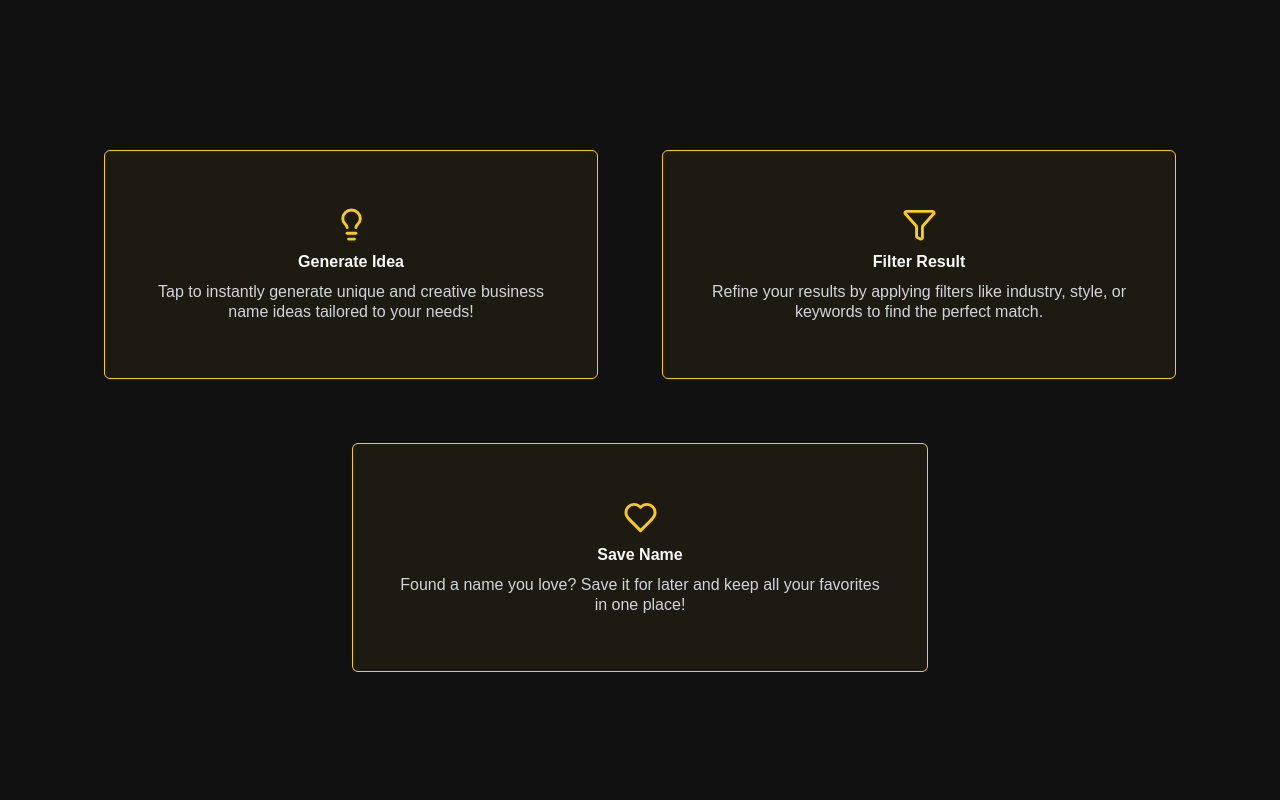
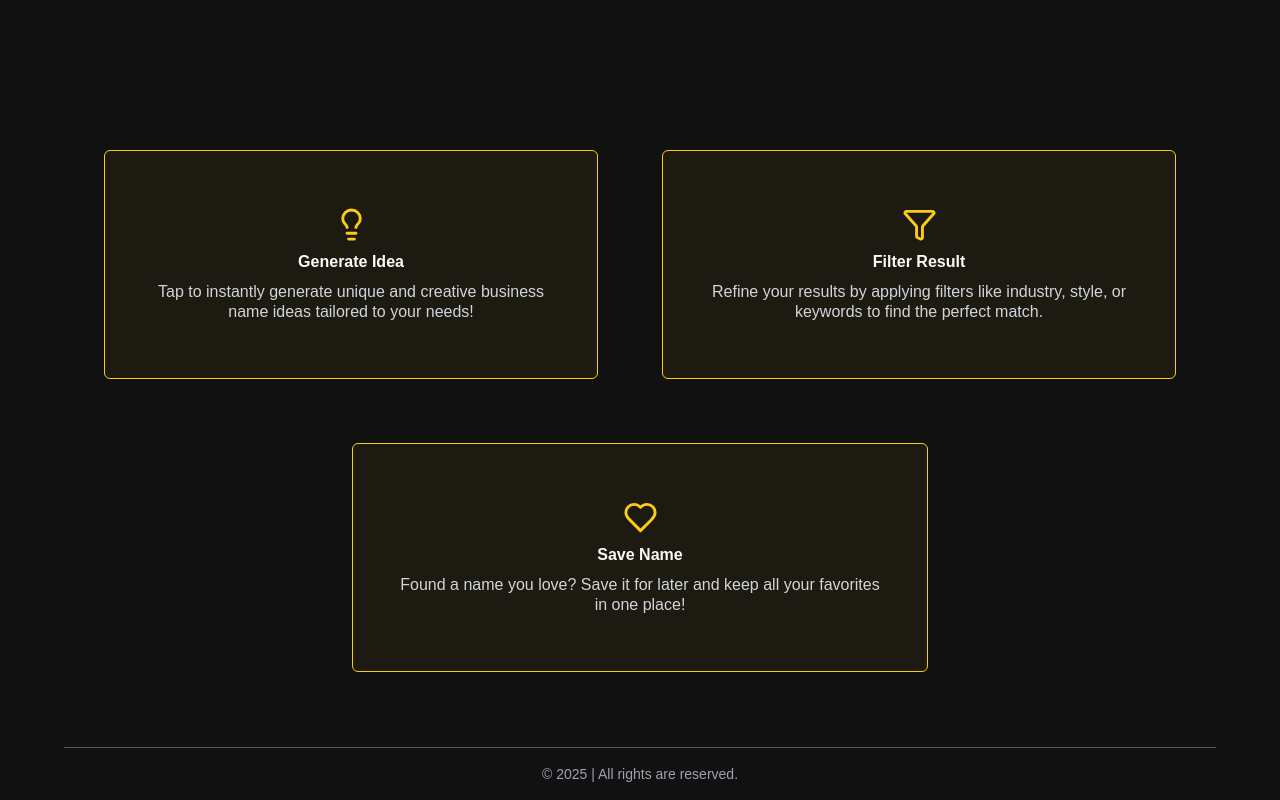
Before and after one commit to Vishesh-21/Business_Name_Generator, a Next.js app: page / in a window 1280 px wide. Shown: the part 643-1443 px from the top of the page. Before the commit the page ends 1355 px from the top, so only its background shows below. Built offline with nearby package versions, Linux system fonts and the light colour scheme; a web font is replaced by a local one.

Commit message:
Refactor layout structure for improved readability; add Footer component and enhance toast notifications for saved names

```diff
--- a/app/layout.jsx
+++ b/app/layout.jsx
@@ -20,13 +20,16 @@ export const metadata = {
 export default function RootLayout({ children }) {
   return (
     <html lang="en">
-      <body className={`${afacad.className} min-h-screen relative max-w-6xl mx-auto dark`}>
+      <body
+        className={`${afacad.className} min-h-screen max-w-6xl mx-auto dark`}
+      >
         <BusinessNameContext>
-
           <NavBar />
-          <Toaster />
-          {children}
-          {/* <Footer /> */}
+          <main className="min-h-screen relative pb-12">
+            <Toaster  />
+            {children}
+            <Footer />
+          </main>
         </BusinessNameContext>
       </body>
     </html>
@@ -35,7 +38,7 @@ export default function RootLayout({ children }) {
 
 const Footer = () => {
   return (
-    <div className="absolute w-full text-center  -bottom-0 text-gray-400 py-4 border-t-[1px] text-sm border-gray-400/50 ">
+    <div className="absolute w-full text-center bottom-0 text-gray-400 py-4 border-t-[1px] text-sm border-gray-400/50 ">
       &copy; {new Date().getFullYear()} | All rights are reserved.
     </div>
   );
--- a/app/page.jsx
+++ b/app/page.jsx
@@ -4,7 +4,7 @@ import React from "react";
 
 export default function page() {
   return (
-    <div className="max-h-screen">
+    <div >
       <HeroSection />
       <BottomBar />
     </div>
--- a/app/saved-names/page.jsx
+++ b/app/saved-names/page.jsx
@@ -4,6 +4,7 @@ import { useEffect, useState } from "react";
 import { Card, CardContent, CardHeader, CardTitle } from "@/components/ui/card";
 import { Button } from "@/components/ui/button";
 import { Trash2 } from "lucide-react";
+import { toast } from "@/hooks/use-toast";
 
 export default function Page() {
   const [savedNames, setSavedNames] = useState([]);
@@ -19,6 +20,11 @@ export default function Page() {
     const updatedNames = savedNames.filter((n) => n !== name);
     setSavedNames(updatedNames);
     localStorage.setItem("savedNames", JSON.stringify(updatedNames));
+    toast({
+      title: `${name} removed!`,
+      description: `${name} has been removed from your saved names.`,
+      variant: "success",
+    });
   };
 
   return (
--- a/components/DomainStatus.jsx
+++ b/components/DomainStatus.jsx
@@ -11,13 +11,9 @@ import DotLoader from "./DotLoader";
 import { Button } from "./ui/button";
 import { getStatus } from "@/helper/Function";
 import { Loader2 } from "lucide-react";
+import { toast } from "@/hooks/use-toast";
 
-export const DomainStatus = ({
-  open,
-  setOpen,
-  domain,
-  name,
-}) => {
+export const DomainStatus = ({ open, setOpen, domain, name }) => {
   const [loading, setLoading] = useState(false);
   const [domainStatus, setDomainStatus] = useState("");
   const [isSaved, setIsSaved] = useState(false);
@@ -31,11 +27,21 @@ export const DomainStatus = ({
       const updatedNames = savedNames.filter((n) => n !== name);
       localStorage.setItem("savedNames", JSON.stringify(updatedNames));
       setIsSaved(false);
+      toast({
+        title: `${name} removed!`,
+        description: `${name} has been removed from your saved names.`,
+        variant: "success",
+      });
     } else {
       // Save
       savedNames.push(name);
       localStorage.setItem("savedNames", JSON.stringify(savedNames));
       setIsSaved(true);
+      toast({
+        title: `${name} saved!`,
+        description: `${name} has been added to your saved names.`,
+        variant: "default",
+      });
     }
   }
 
@@ -67,7 +73,7 @@ export const DomainStatus = ({
             >
               {loading ? (
                 <p className="flex items-center gap-1">
-                  <Loader2 className="animate-spin h-4 w-4"/> Checking...
+                  <Loader2 className="animate-spin h-4 w-4" /> Checking...
                 </p>
               ) : domainStatus ? (
                 `Status: ${domainStatus}`
--- a/components/QueryDialoge.jsx
+++ b/components/QueryDialoge.jsx
@@ -13,6 +13,7 @@ import { Input } from "./ui/input";
 import { Button } from "./ui/button";
 import { useQueryContext } from "@/context/BusinessNameContext";
 import { useRouter } from "next/navigation";
+import { toast } from "@/hooks/use-toast";
 
 export const QueryDialoge = ({ open, setOpen }) => {
   const { query, updateQuery } = useQueryContext();
@@ -31,6 +32,14 @@ export const QueryDialoge = ({ open, setOpen }) => {
   };
 
   const handleGenerate = () => {
+    if (!query.keyword) {
+      toast({
+        title: "Keyword is required",
+        description: "Please enter a keyword to generate business names.",
+        variant: "destructive",
+      });
+      return;
+    }
     router.push("/business-name");
   };
 
@@ -128,7 +137,7 @@ export const QueryDialoge = ({ open, setOpen }) => {
                 onChange={handleFormFields}
                 placeholder="Enter keyword"
                 name="keyword"
-                value={query?.keyword || ""}
+                required
                 className="text-md"
               />
               <Label className="text-md">Description</Label>
```
